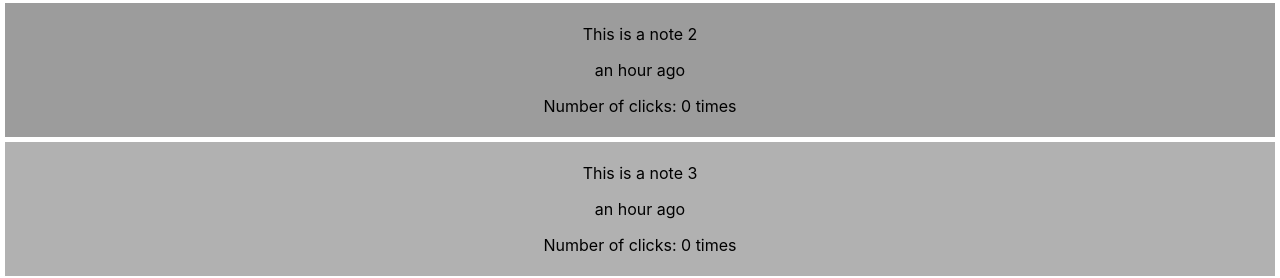
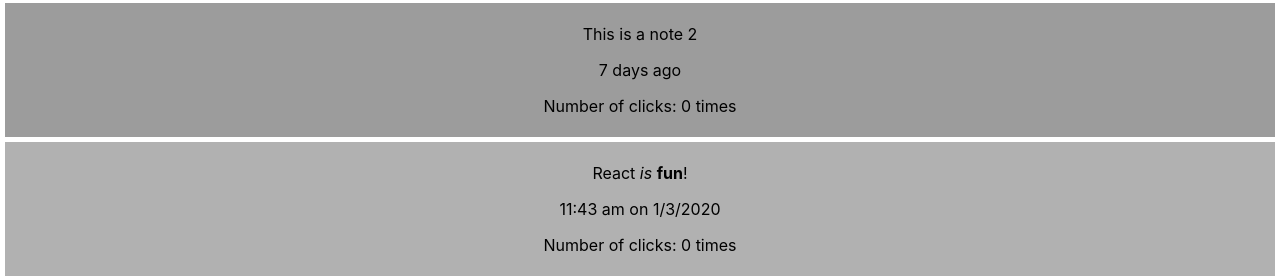
Before and after one commit to TrueAegis/react-note-app, a React (Create React App) app: page / in a window 1280 px wide. Shown: the part 218-496 px from the top of the page. Built offline with nearby package versions, Linux system fonts and the light colour scheme.

Commit message:
Adds Cancel and Delete Functions

```diff
--- a/package.json
+++ b/package.json
@@ -9,6 +9,7 @@
     "dayjs": "^1.8.20",
     "react": "^16.12.0",
     "react-dom": "^16.12.0",
+    "react-markdown": "^4.3.1",
     "react-scripts": "3.3.0"
   },
   "scripts": {
--- a/src/components/NoteEditPage.js
+++ b/src/components/NoteEditPage.js
@@ -3,7 +3,7 @@ import React, { useState } from "react";
 import PropTypes from "prop-types";
 
 export default function NoteEditPage(props) {
-    const { onSave, text } = props;
+    const { onCancel, onDelete, onSave, text } = props;
 
     const [value, setValue] = useState(text);
 
@@ -12,6 +12,8 @@ export default function NoteEditPage(props) {
             <h1>Note Edit</h1>
             <textarea value = {value} onChange={(event)=> setValue(event.target.value)}/>
             <button type="button" onClick={() => onSave(value)}>Save</button>
+            <button type="button" onClick={() => onCancel()}>Cancel</button>
+            <button type="button" onClick={() => onDelete()}>Delete</button>
         </div>
     );
 }
--- a/src/components/NoteListItem.js
+++ b/src/components/NoteListItem.js
@@ -3,6 +3,7 @@ import React, { useState } from "react";
 import PropTypes from "prop-types";
 import dayjs from "dayjs";
 import relativeTime from "dayjs/plugin/relativeTime";
+import ReactMarkdown from "react-markdown";
 
 dayjs.extend(relativeTime);
 
@@ -19,6 +20,14 @@ export default function NoteListPage(props) {
 
     const truncate = (text) => text.length > 200 ? `${text.substring(0, 200)}...` : text;
 
+    const formatDate = (date) => {
+        if (date >= (Date.now() - 60 * 60 * 24 * 7 * 1000)){
+            return dayjs(date).fromNow();
+        } else{
+            return dayjs(date).format("h:m a on M/D/YYYY");
+        }
+    }
+
     const handleItemClick = (event) => {
         event.preventDefault();
         setTimesClicked(timesClicked + 1);
@@ -30,8 +39,8 @@ export default function NoteListPage(props) {
     return (
         //jsx
         <div className="listItem" onClick={handleItemClick}>
-            <p>{truncate(text)}</p>
-            <p>{dayjs(createdAt).fromNow()}</p>
+            <ReactMarkdown source = {truncate(text)} />
+            <p>{formatDate(createdAt)}</p>
             <p>Number of clicks: {timesClicked} times</p>
         </div>
     );
--- a/src/components/NoteListPage.js
+++ b/src/components/NoteListPage.js
@@ -3,6 +3,8 @@ import NoteListItem from "./NoteListItem";
 import NoteEditPage from "./NoteEditPage";
 
 const oneHourAgo = Date.now() - (1 * 60 * 60 * 1000);
+const oneWeekAgo = Date.now() - (60 * 60 * 24 * 6.999 * 1000);
+const oneMonthAgo = Date.now() - (60 * 60 * 24 * 30.5 * 1000);
 
 const initialNotes = [
     {
@@ -13,13 +15,13 @@ const initialNotes = [
     },
     {
         id: "2",
-        createdAt: new Date(oneHourAgo),
+        createdAt: new Date(oneWeekAgo),
         text: "This is a note 2"
     },
     {
         id: "3",
-        createdAt: new Date(oneHourAgo),
-        text: "This is a note 3"
+        createdAt: new Date(oneMonthAgo),
+        text: "React _is_ **fun**!"
     }
 ];
 
@@ -47,10 +49,23 @@ export default function NoteListPage() {
         setSelectedNoteID(null);
     }
 
+    function handleCancel(){
+        setSelectedNoteID(null);
+    }
+
+    function handleDelete(){
+        const deleteNote = notes.map((note) => {
+                return note.id;
+        }).indexOf(selectedNoteID);
+
+        initialNotes.splice(deleteNote, 1);
+        setSelectedNoteID(null);
+    }
+
     if (selectedNoteID) {
         const selectedNote = notes.find((note) => note.id === selectedNoteID);
         return (
-            <NoteEditPage onSave={handleOnSave} text={selectedNote.text} />
+            <NoteEditPage onSave={handleOnSave} onCancel={handleCancel} onDelete={handleDelete} text={selectedNote.text} />
         );
     }
 
```
Also changed, not shown: 1 other file (tests, documents, lock files or other folders).
